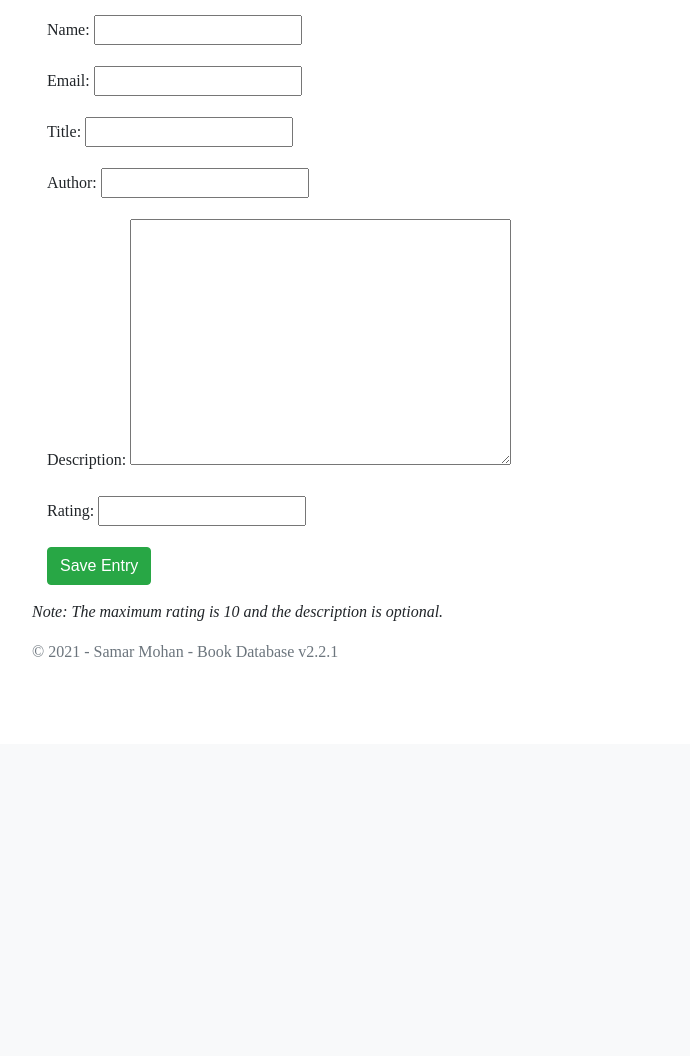
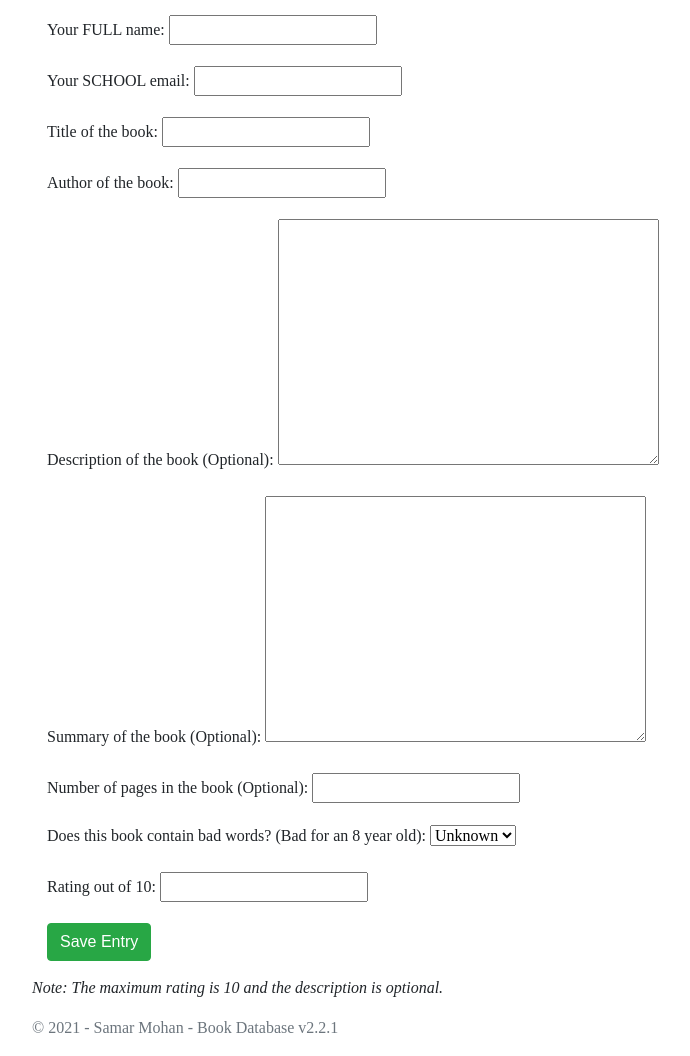
Before and after one commit to samarmohan/book-database, a Django app: page /add-book/ in a window 1280 px wide. Shown: the part 56-1112 px from the top of the page, without its empty margins (53-743 px from the left). Before the commit the page ends 713 px from the top, so only its background shows below. Run offline with Django 3.2, Linux system fonts and the light colour scheme.

Commit message:
Improve book model and add to the templates.
Add Summary, PageCount, ContainsBadWords.

```diff
--- a/books/admin.py
+++ b/books/admin.py
@@ -3,7 +3,7 @@ from .models import BookResponse
 
 
 class BookResponseAdmin(admin.ModelAdmin):
-    list_display = ("Name", "Email", "Title", "Author", "Description", "Rating")
+    list_display = ("Name", "Email", "Title", "Author", "PageCount")
 
 
 admin.site.register(BookResponse, BookResponseAdmin)
--- a/books/forms.py
+++ b/books/forms.py
@@ -11,5 +11,8 @@ class BookResponseForm(forms.ModelForm):
             "Title",
             "Author",
             "Description",
+            "Summary",
+            "PageCount",
+            "ContainsBadWords",
             "Rating"
         ]
--- a/books/models.py
+++ b/books/models.py
@@ -3,9 +3,12 @@ from django.core.validators import MinValueValidator, MaxValueValidator
 
 
 class BookResponse(models.Model):
-    Name = models.CharField(max_length=255, blank=False, null=False)
-    Email = models.EmailField(max_length=255, blank=False, null=False)
-    Title = models.CharField(max_length=255, blank=False, null=False, unique=True)
-    Author = models.CharField(max_length=255, blank=False, null=False)
-    Description = models.TextField(blank=True, null=True)
-    Rating = models.IntegerField(validators=[MinValueValidator(0), MaxValueValidator(10)])
+    Name = models.CharField(max_length=255, blank=False, null=False, verbose_name="Your FULL name")
+    Email = models.EmailField(max_length=255, blank=False, null=False, verbose_name="Your SCHOOL email")
+    Title = models.CharField(max_length=255, blank=False, null=False, unique=True, verbose_name="Title of the book")
+    Author = models.CharField(max_length=255, blank=False, null=False, verbose_name="Author of the book")
+    Description = models.TextField(blank=True, null=True, verbose_name="Description of the book (Optional)")
+    Summary = models.TextField(blank=True, null=True, verbose_name="Summary of the book (Optional)")
+    PageCount = models.PositiveIntegerField(blank=True, null=True, verbose_name="Number of pages in the book (Optional)")
+    ContainsBadWords = models.BooleanField(verbose_name="Does this book contain bad words? (Bad for an 8 year old)", null=True, blank=True)
+    Rating = models.PositiveIntegerField(validators=[MinValueValidator(0), MaxValueValidator(10)], null=False, blank=False, verbose_name="Rating out of 10")
--- a/books/serializers.py
+++ b/books/serializers.py
@@ -5,4 +5,4 @@ from .models import BookResponse
 class BookResponseSerializer(serializers.ModelSerializer):
     class Meta:
         model = BookResponse
-        fields = ("Name", "Email", "Title", "Author", "Description", "Rating")
+        fields = ("Name", "Email", "Title", "Author", "Description", "Summary", "PageCount", "ContainsBadWords", "Rating")
--- a/templates/home.html
+++ b/templates/home.html
@@ -25,6 +25,7 @@
 				<th>Author</th>
 				<th>Rating</th>
 				<th>Submitted by</th>
+                <th>Page Count</th>
 				<th>Actions</th>
 			</tr>
 			{% for br in BR %}
@@ -33,6 +34,7 @@
 				<th>{{ br.Author }}</th>
 				<th>{{ br.Rating }}</th>
 				<th>{{ br.Name }}</th>
+                <th>{{ br.PageCount }}</th>
 				<th>
 					<a
 						class="btn btn-danger btn-sm"
```
Also changed, not shown: templates/detail.html (+20 -6 lines), books/migrations/0002_auto_20210126_1547.py (added).
